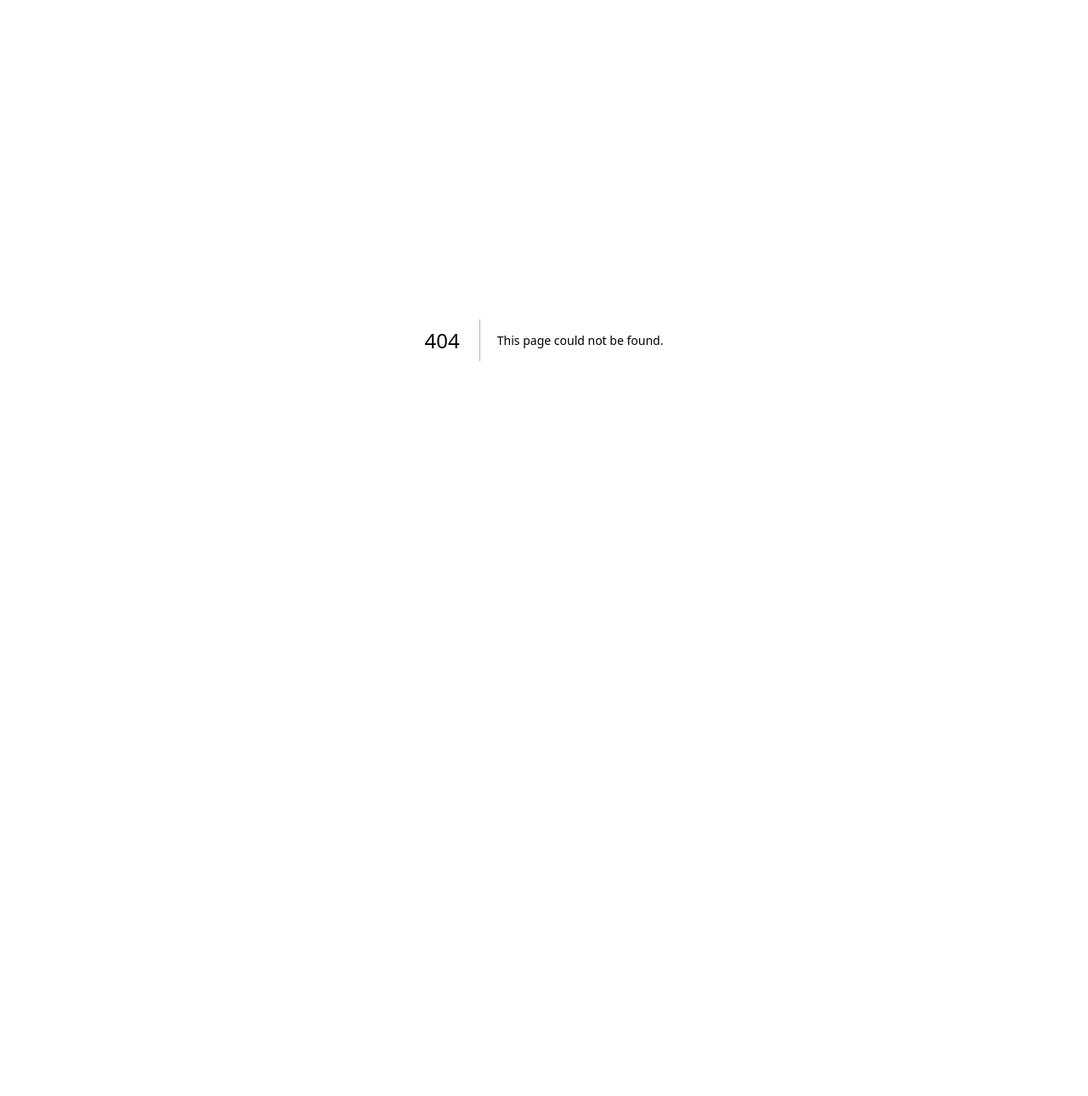
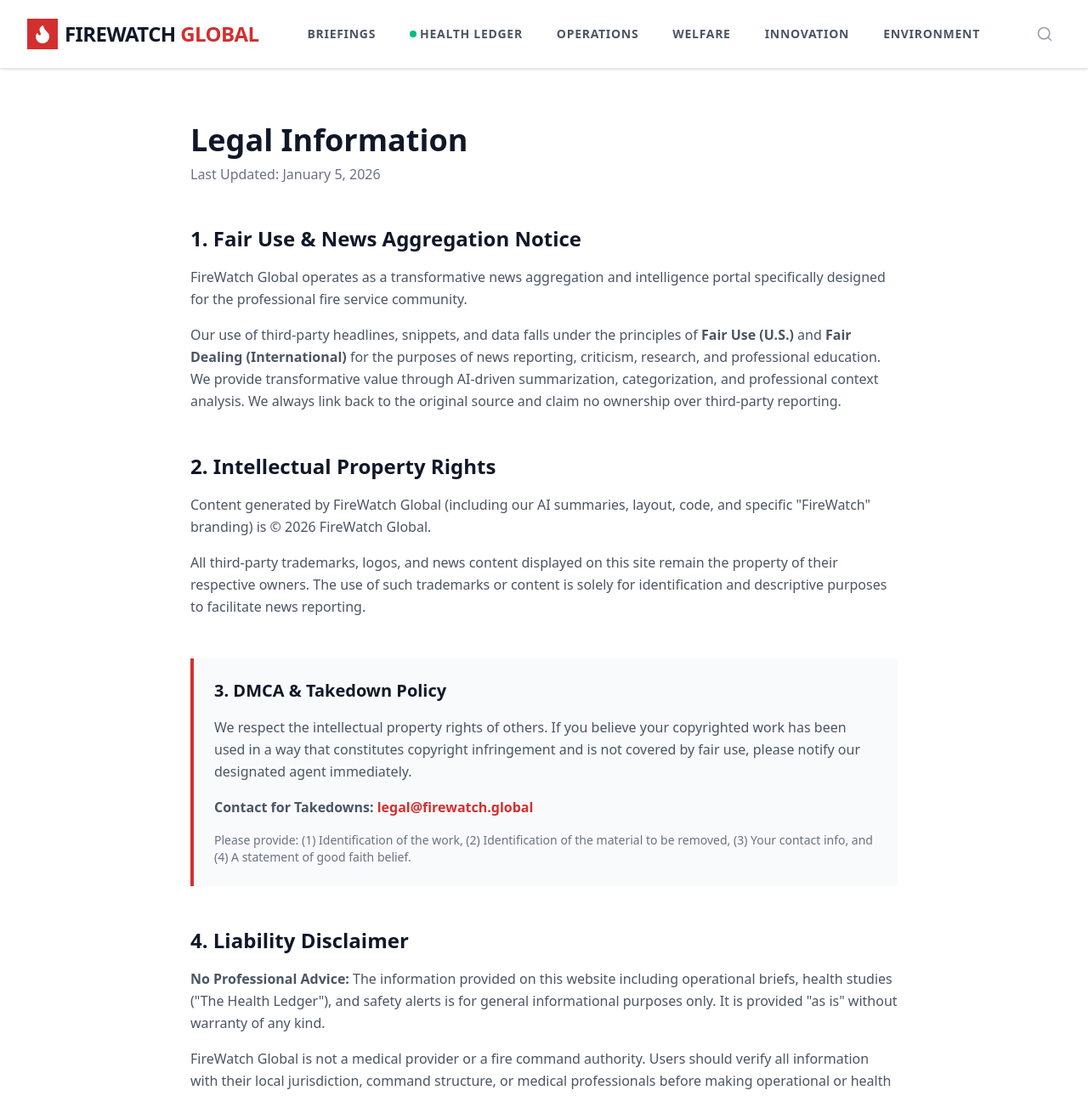
Before and after one commit to thomasrobertgee/FireWatch-Global, a Next.js app: page /legal/terms in a window 1280 px wide. Before the commit this address had no page. Shown: the top 1290 px of the page at 85% size. Before the commit the page ends 800 px from the top, so only its background shows below. Built offline with nearby package versions, Linux system fonts and the light colour scheme; no server answers.

Commit message:
feat(legal): add comprehensive terms, privacy, copyright infrastructure and footer

```diff
--- a/src/app/article/[slug]/page.tsx
+++ b/src/app/article/[slug]/page.tsx
@@ -4,6 +4,7 @@ import { ArrowLeft, ExternalLink, Clock, Calendar } from 'lucide-react';
 import { notFound } from 'next/navigation';
 import { DailyIntelBar } from '@/components/DailyIntelBar';
 import { supabase, DBArticle } from '@/lib/supabase';
+import { Footer } from '@/components/Footer';
 
 // Helper to fetch article (no-cache for freshness or simple cache)
 async function getArticle(slug: string): Promise<DBArticle | null> {
@@ -140,10 +141,18 @@ export default async function ArticlePage({
                                 <ExternalLink className="w-4 h-4 group-hover:translate-x-1 transition-transform" />
                             </a>
                         </div>
+
+                        {/* Takedown Request */}
+                        <div className="mt-12 text-center border-t border-gray-50 pt-8">
+                            <a href={`mailto:legal@firewatch.global?subject=Takedown Request: ${article.title}`} className="text-gray-400 text-xs hover:text-signal-red transition-colors uppercase tracking-widest font-bold">
+                                Report an Issue / Takedown Request
+                            </a>
+                        </div>
                     </div>
 
                 </article>
             </div>
+            <Footer />
         </main>
     );
 }
--- a/src/app/health-ledger/page.tsx
+++ b/src/app/health-ledger/page.tsx
@@ -7,6 +7,7 @@ import { FileText, Award, ExternalLink, Activity } from 'lucide-react';
 import { DailyIntelBar } from '@/components/DailyIntelBar';
 import { GlossaryText } from '@/components/GlossaryText';
 import { CategoryHeader } from '@/components/CategoryHeader';
+import { Footer } from '@/components/Footer';
 
 async function getHealthArticles(): Promise<DBArticle[] | null> {
     if (!supabase) return null;
@@ -110,6 +111,7 @@ export default function HealthLedger() {
                     </div>
                 )}
             </div>
+            <Footer />
         </main>
     );
 }
--- /dev/null
+++ b/src/app/legal/terms/page.tsx
@@ -0,0 +1,68 @@
+
+import { Navbar } from '@/components/Navbar';
+import { Footer } from '@/components/Footer';
+
+export default function LegalPage() {
+    return (
+        <main className="min-h-screen bg-white">
+            <Navbar />
+
+            <div className="max-w-4xl mx-auto px-4 sm:px-6 lg:px-8 py-16">
+                <h1 className="font-serif text-4xl font-bold text-gray-900 mb-2">Legal Information</h1>
+                <p className="text-gray-500 mb-12">Last Updated: January 5, 2026</p>
+
+                <div className="prose prose-stone max-w-none">
+
+                    {/* Section 1 */}
+                    <section className="mb-12">
+                        <h2 className="text-2xl font-bold text-gray-900 mb-4">1. Fair Use & News Aggregation Notice</h2>
+                        <p className="text-gray-600 leading-relaxed mb-4">
+                            FireWatch Global operates as a transformative news aggregation and intelligence portal specifically designed for the professional fire service community.
+                        </p>
+                        <p className="text-gray-600 leading-relaxed">
+                            Our use of third-party headlines, snippets, and data falls under the principles of <strong>Fair Use (U.S.)</strong> and <strong>Fair Dealing (International)</strong> for the purposes of news reporting, criticism, research, and professional education. We provide transformative value through AI-driven summarization, categorization, and professional context analysis. We always link back to the original source and claim no ownership over third-party reporting.
+                        </p>
+                    </section>
+
+                    {/* Section 2 */}
+                    <section className="mb-12">
+                        <h2 className="text-2xl font-bold text-gray-900 mb-4">2. Intellectual Property Rights</h2>
+                        <p className="text-gray-600 leading-relaxed">
+                            Content generated by FireWatch Global (including our AI summaries, layout, code, and specific "FireWatch" branding) is © 2026 FireWatch Global.
+                        </p>
+                        <p className="text-gray-600 leading-relaxed mt-4">
+                            All third-party trademarks, logos, and news content displayed on this site remain the property of their respective owners. The use of such trademarks or content is solely for identification and descriptive purposes to facilitate news reporting.
+                        </p>
+                    </section>
+
+                    {/* Section 3 */}
+                    <section className="mb-12 bg-gray-50 p-6 border-l-4 border-signal-red">
+                        <h2 className="text-xl font-bold text-gray-900 mb-4">3. DMCA & Takedown Policy</h2>
+                        <p className="text-gray-600 leading-relaxed mb-4">
+                            We respect the intellectual property rights of others. If you believe your copyrighted work has been used in a way that constitutes copyright infringement and is not covered by fair use, please notify our designated agent immediately.
+                        </p>
+                        <p className="text-gray-600 leading-relaxed font-bold">
+                            Contact for Takedowns: <a href="mailto:legal@firewatch.global" className="text-signal-red hover:underline">legal@firewatch.global</a>
+                        </p>
+                        <p className="text-gray-500 text-sm mt-4">
+                            Please provide: (1) Identification of the work, (2) Identification of the material to be removed, (3) Your contact info, and (4) A statement of good faith belief.
+                        </p>
+                    </section>
+
+                    {/* Section 4 */}
+                    <section className="mb-12">
+                        <h2 className="text-2xl font-bold text-gray-900 mb-4">4. Liability Disclaimer</h2>
+                        <p className="text-gray-600 leading-relaxed">
+                            <strong>No Professional Advice:</strong> The information provided on this website including operational briefs, health studies ("The Health Ledger"), and safety alerts is for general informational purposes only. It is provided "as is" without warranty of any kind.
+                        </p>
+                        <p className="text-gray-600 leading-relaxed mt-4">
+                            FireWatch Global is not a medical provider or a fire command authority. Users should verify all information with their local jurisdiction, command structure, or medical professionals before making operational or health decisions. We assume no liability for actions taken based on the information found here.
+                        </p>
+                    </section>
+                </div>
+            </div>
+
+            <Footer />
+        </main>
+    );
+}
--- a/src/app/page.tsx
+++ b/src/app/page.tsx
@@ -10,6 +10,7 @@ import { NewsletterSignup } from '@/components/NewsletterSignup';
 import { DailyIntelBar } from '@/components/DailyIntelBar';
 import { StationFeed } from '@/components/StationFeed';
 import { CategoryHeader } from '@/components/CategoryHeader';
+import { Footer } from '@/components/Footer';
 
 // Helper to fetch articles client-side (easier for dynamic updates/filtering demo)
 // Helper to fetch articles client-side (easier for dynamic updates/filtering demo)
@@ -227,6 +228,7 @@ function HomeContent() {
         </div>
       </div>
       <NewsletterSignup />
+      <Footer />
     </main>
   );
 }
--- /dev/null
+++ b/src/components/Footer.tsx
@@ -0,0 +1,66 @@
+
+import Link from 'next/link';
+import { Flame } from 'lucide-react';
+
+export function Footer() {
+    return (
+        <footer className="bg-stone-900 text-white border-t border-stone-800 pt-16 pb-8">
+            <div className="max-w-7xl mx-auto px-4 sm:px-6 lg:px-8">
+                <div className="grid grid-cols-1 md:grid-cols-4 gap-12 mb-12">
+
+                    {/* Brand */}
+                    <div className="col-span-1 md:col-span-1">
+                        <Link href="/" className="flex items-center gap-2 mb-6 group">
+                            <div className="bg-signal-red p-1.5 rounded-sm group-hover:bg-red-600 transition-colors">
+                                <Flame className="w-5 h-5 text-white fill-white" />
+                            </div>
+                            <span className="font-heading text-lg font-bold tracking-tight text-white group-hover:text-gray-200 transition-colors">
+                                FIREWATCH <span className="text-signal-red">GLOBAL</span>
+                            </span>
+                        </Link>
+                        <p className="text-stone-400 text-sm leading-relaxed mb-6">
+                            The premier intelligence portal for fire service professionals, delivering real-time operations, welfare, and innovation briefs from around the globe.
+                        </p>
+                    </div>
+
+                    {/* Navigation */}
+                    <div>
+                        <h4 className="font-bold text-white uppercase tracking-widest text-xs mb-6">Intelligence</h4>
+                        <ul className="space-y-4 text-sm text-stone-400">
+                            <li><Link href="/?category=Operations" className="hover:text-signal-red transition-colors">Operations</Link></li>
+                            <li><Link href="/?category=Welfare" className="hover:text-signal-red transition-colors">Welfare & Legal</Link></li>
+                            <li><Link href="/?category=Innovation" className="hover:text-signal-red transition-colors">Tech & Innovation</Link></li>
+                            <li><Link href="/?category=Environment" className="hover:text-signal-red transition-colors">Environment</Link></li>
+                        </ul>
+                    </div>
+
+                    {/* Special */}
+                    <div>
+                        <h4 className="font-bold text-white uppercase tracking-widest text-xs mb-6">Special Units</h4>
+                        <ul className="space-y-4 text-sm text-stone-400">
+                            <li><Link href="/health-ledger" className="hover:text-emerald-400 transition-colors">The Health Ledger</Link></li>
+                            <li><Link href="#" className="hover:text-signal-red transition-colors">Station Command</Link></li>
+                        </ul>
+                    </div>
+
+                    {/* Legal Links */}
+                    <div>
+                        <h4 className="font-bold text-white uppercase tracking-widest text-xs mb-6">Legal & Support</h4>
+                        <ul className="space-y-4 text-sm text-stone-400">
+                            <li><Link href="/legal/terms" className="hover:text-white transition-colors">Terms of Service</Link></li>
+                            <li><Link href="/legal/terms" className="hover:text-white transition-colors">Privacy Policy</Link></li>
+                            <li><Link href="/legal/terms" className="hover:text-white transition-colors">Copyright & DMCA</Link></li>
+                            <li><a href="mailto:legal@firewatch.global" className="hover:text-white transition-colors">Report Issue</a></li>
+                        </ul>
+                    </div>
+                </div>
+
+                {/* Bottom Bar */}
+                <div className="pt-8 border-t border-stone-800 flex flex-col md:flex-row justify-between items-center gap-4 text-xs text-stone-500 font-mono">
+                    <p>© 2026 FireWatch Global. All rights reserved.</p>
+                    <p>Original news content and trademarks are property of their respective owners.</p>
+                </div>
+            </div>
+        </footer>
+    );
+}
```
